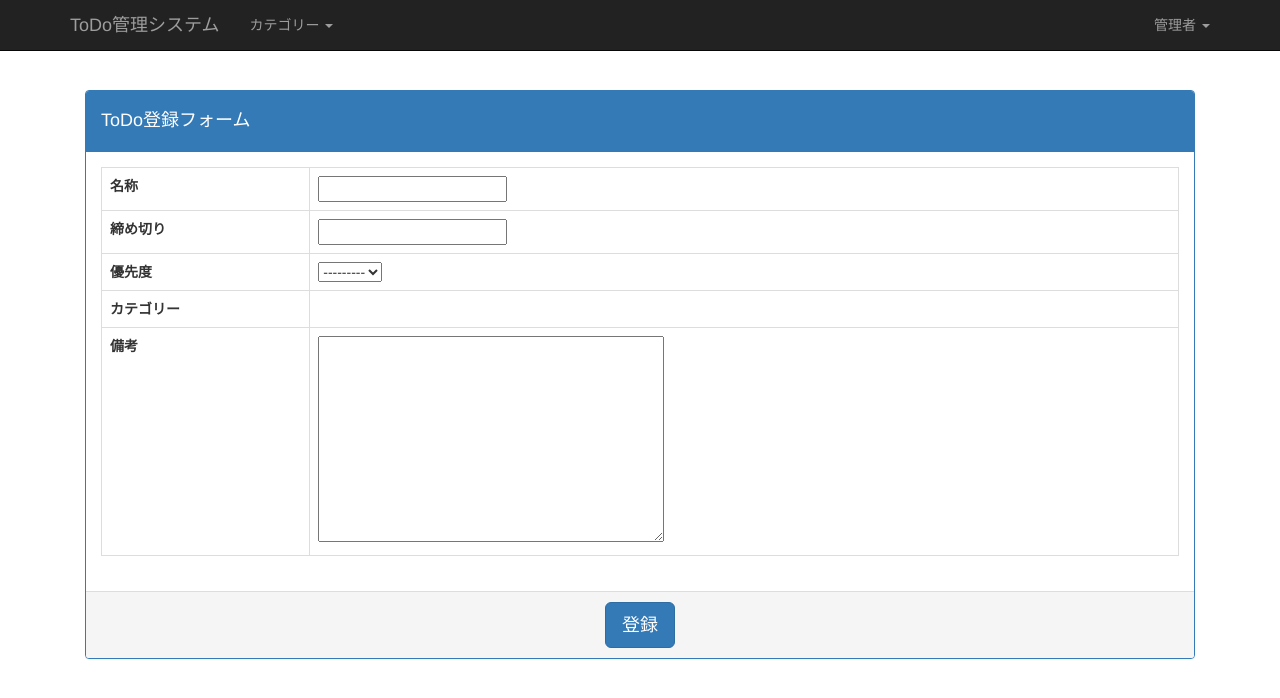
After one commit to okwrtdsh/django_tutorial, a Django app: page /todo/create/ in a window 1280 px wide. The commit adds this page. Shown: the top 698 px of the page. Run offline with Django 3.2, Linux system fonts and the light colour scheme; the visitor is signed in with stand-in values (Sample User, id 1); data that the repository does not hold is empty; some libraries are stand-ins or nearby versions.

Commit message:
ToDo登録

```diff
--- a/src/tutorial/templates/base.html
+++ b/src/tutorial/templates/base.html
@@ -34,6 +34,12 @@
       }
       .align-center {
         text-align: center;
+      }
+      .checkbox li {
+        list-style-type: none;
+      }
+      .checkbox ul {
+        padding-left: 10px;
       }
       .asteriskField {
         color: red;
@@ -77,6 +83,15 @@
                     </ul>
                   </li>
                 {% else %}
+                  <li class="dropdown">
+                    <a href="#" class="dropdown-toggle" data-toggle="dropdown" role="button" aria-haspopup="true" aria-expanded="false">
+                      ToDo
+                      <span class="caret"></span>
+                    </a>
+                    <ul class="dropdown-menu">
+                      <li><a href="{% url 'todo:create' %}">登録</a></li>
+                    </ul>
+                  </li>
                 {% endif %}
               {% endif %}
             {% endblock %}
--- a/src/tutorial/todo/forms.py
+++ b/src/tutorial/todo/forms.py
@@ -2,8 +2,9 @@ from django import forms
 from django.contrib.auth import authenticate, login
 from django.contrib.auth.forms import UserCreationForm
 
-from django_cbv_utils.forms import SetFromControlMixin
-from tutorial.todo.models import ToDoUser
+from django_cbv_utils.forms import SetFromControlMixin, SetDateTimePickerMixin
+from tutorial.master.models import Category
+from tutorial.todo.models import ToDoUser, ToDo
 
 
 class ToDoUserCreateForm(UserCreationForm, SetFromControlMixin):
@@ -37,3 +38,33 @@ class ToDoUserCreateForm(UserCreationForm, SetFromControlMixin):
             if user is not None and user.is_active:
                     login(self.request, user)
         return todouser
+
+
+class ToDoCreateForm(forms.ModelForm, SetFromControlMixin, SetDateTimePickerMixin):
+
+    class Meta:
+        model = ToDo
+        fields = [
+            "name",
+            "deadline",
+            "priority",
+            "categories",
+            "note",
+        ]
+        widgets = {
+            'categories': forms.CheckboxSelectMultiple()
+        }
+
+    def __init__(self, *args, **kwargs):
+        self.request = kwargs.pop("request")
+        super().__init__(*args, **kwargs)
+        self.fields['categories'].queryset = Category.objects.filter(enabled=True)
+        self.fields['categories'].widget.attrs.update({'class': "checkbox"})
+
+    def save(self, commit=True):
+        todo = super().save(commit=False)
+        todo.user = self.request.user.todouser
+        if commit:
+            todo.save()
+            self.save_m2m()
+        return todo
--- /dev/null
+++ b/src/tutorial/todo/templates/todo/create.html
@@ -0,0 +1,31 @@
+{% extends "base.html" %}
+{% block title %}ToDo登録{% endblock%}
+
+{% block content %}
+<form method="post">{% csrf_token %}
+  <div class="panel panel-primary">
+    <div class="panel-heading">
+      <h4>ToDo登録フォーム</h4>
+    </div>
+    <div class="panel-body">
+      <table class="table table-bordered">
+        {% for field in form %}
+          <tr {% if field.errors %}class="alert-danger"{% endif %}>
+            <th>{{ field.label }}</th>
+            <td>{{ field.errors }}
+              {% if field == form.categories %}
+                <div class="checkbox">{{ field }}</div>
+              {% else %}
+                {{ field }}
+              {% endif %}
+            </td>
+          </tr>
+        {% endfor %}
+      </table>
+    </div>
+    <div class="panel-footer align-center">
+      <button type="submit" class="btn btn-lg btn-primary">登録</button>
+    </div>
+  </div>
+</form>
+{% endblock %}
--- a/src/tutorial/todo/urls.py
+++ b/src/tutorial/todo/urls.py
@@ -1,6 +1,7 @@
 from django.conf.urls import url
-from tutorial.todo.views import ToDoUserCreateView
+from tutorial.todo.views import ToDoUserCreateView, ToDoCreateView
 
 urlpatterns = [
+    url(r"^create/$", ToDoCreateView.as_view(), name="create"),
     url(r"^user/create/$", ToDoUserCreateView.as_view(), name="user_create"),
 ]
--- a/src/tutorial/todo/views.py
+++ b/src/tutorial/todo/views.py
@@ -2,8 +2,9 @@ from django.views.generic import CreateView
 from django.contrib.messages.views import SuccessMessageMixin
 from django.core.urlresolvers import reverse_lazy
 
-from tutorial.todo.models import ToDoUser
-from tutorial.todo.forms import ToDoUserCreateForm
+from tutorial.todo.models import ToDoUser, ToDo
+from tutorial.todo.forms import ToDoUserCreateForm, ToDoCreateForm
+from tutorial.views import LoginRequiredMixin
 
 
 class ToDoUserCreateView(SuccessMessageMixin, CreateView):
@@ -17,3 +18,16 @@ class ToDoUserCreateView(SuccessMessageMixin, CreateView):
         kwargs = super().get_form_kwargs()
         kwargs.update({"request": self.request})
         return kwargs
+
+
+class ToDoCreateView(LoginRequiredMixin, SuccessMessageMixin, CreateView):
+    model = ToDo
+    form_class = ToDoCreateForm
+    success_url = reverse_lazy('index')
+    template_name = "todo/create.html"
+    success_message = "登録しました。"
+
+    def get_form_kwargs(self):
+        kwargs = super().get_form_kwargs()
+        kwargs.update({"request": self.request})
+        return kwargs
```
